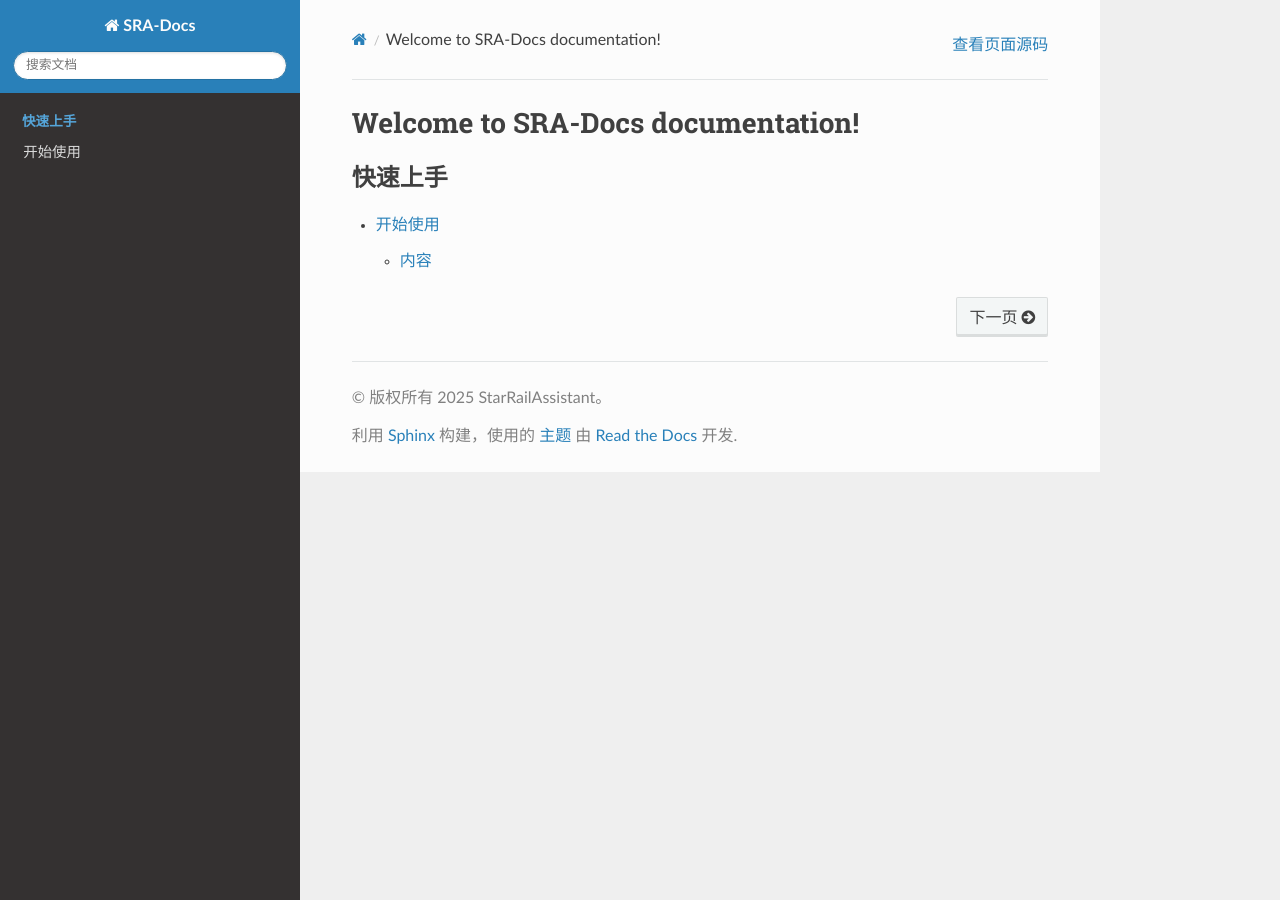
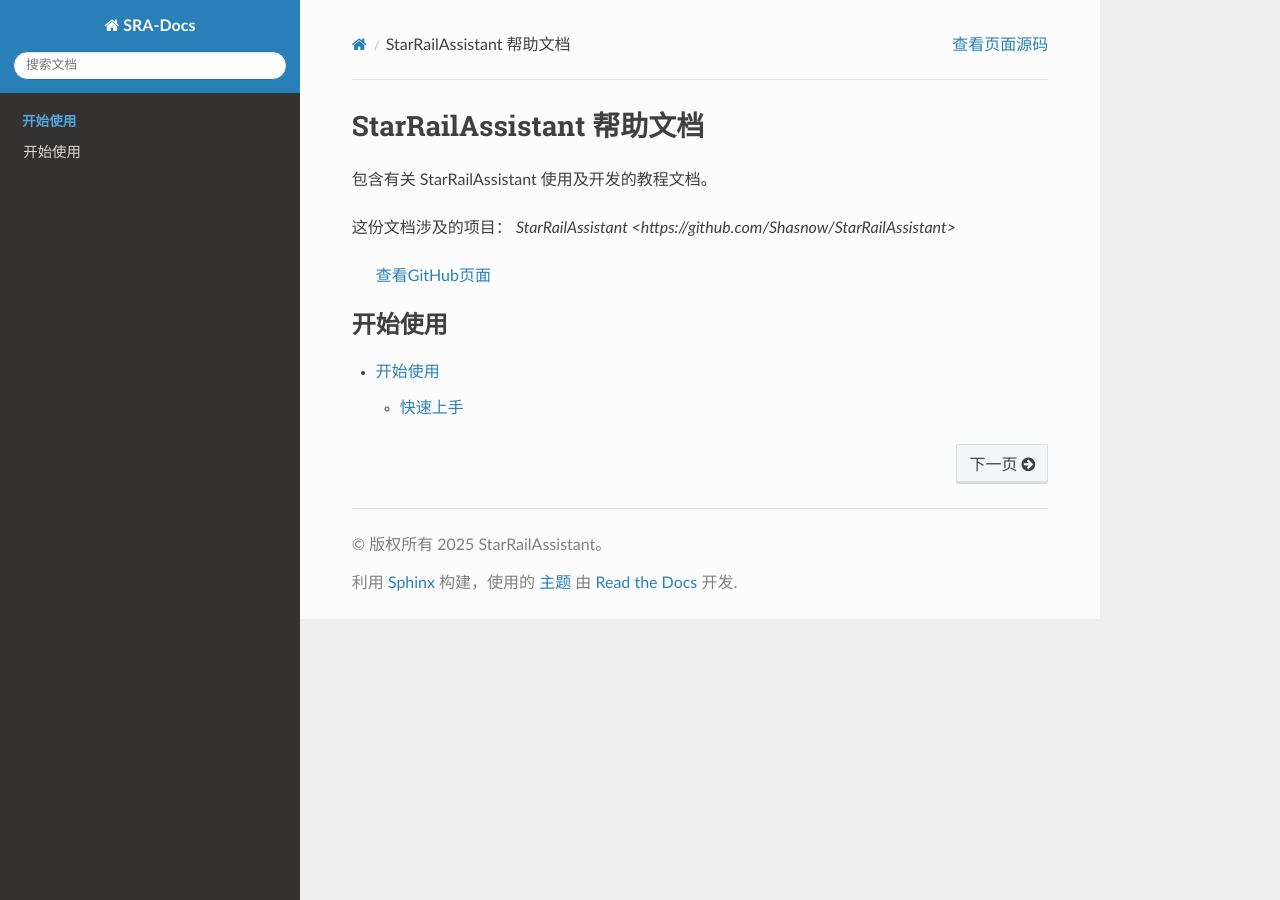
Before and after one commit to EveGlowLuna/SRA-Docs, a Sphinx documentation site: the page built from docs/source/index.rst, in a window 1280 px wide. Built offline with Sphinx 7.4.7 and the Read the Docs theme 3.1.0, drawn with Linux system fonts in a browser that asks for light colours.

Commit message:
补充index.rst

```diff
--- a/docs/source/Usage/index.rst
+++ b/docs/source/Usage/index.rst
@@ -3,7 +3,7 @@
 
 通过文档一步步了解如何安装、配置和使用 StarRailAssistant。
 
-内容
+快速上手
 --------
 
 .. toctree::
--- a/docs/source/index.rst
+++ b/docs/source/index.rst
@@ -1,8 +1,14 @@
-Welcome to SRA-Docs documentation!
+StarRailAssistant 帮助文档
 =================================
+
+包含有关 StarRailAssistant 使用及开发的教程文档。
+
+这份文档涉及的项目： `StarRailAssistant <https://github.com/Shasnow/StarRailAssistant>`
+
+ `查看GitHub页面 <https://github.com/EveGlowLuna/SRA-Docs>`_
 
 .. toctree::
    :maxdepth: 2
-   :caption: 快速上手
+   :caption: 开始使用
 
    Usage/index
```
